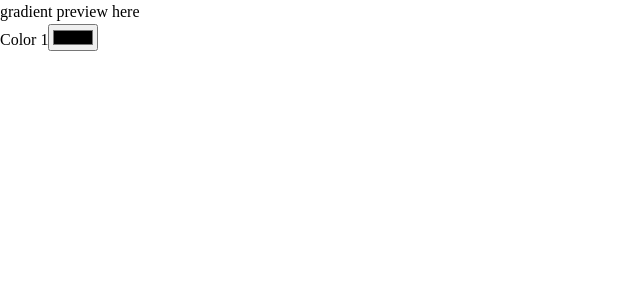
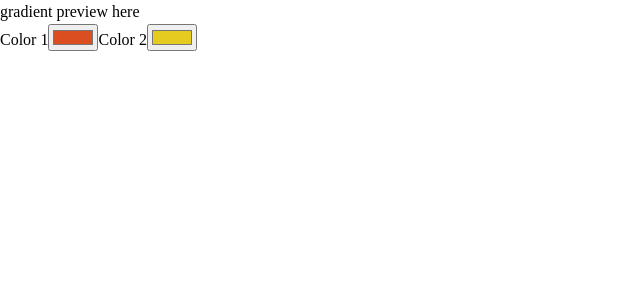
Before and after one commit to niklonberg/react-gradient-generator, a React (Vite) app: page / in a window 1280 px wide. Shown: the top 300 px of the page, without its empty margins (0-640 px from the left). Built offline with nearby package versions, Linux system fonts and the light colour scheme.

Commit message:
set colors to be array, map over it to create inputs

```diff
--- a/src/components/GradientGenerator/GradientGenerator.js
+++ b/src/components/GradientGenerator/GradientGenerator.js
@@ -2,18 +2,20 @@ import React from "react";
 import Input from "../Input";
 
 function GradientGenerator() {
-  const [color, setColor] = React.useState([]);
+  const [colors, setColors] = React.useState(["#db4e1f", "#e5ca1f"]);
 
-  console.log({ color });
+  console.log({ colors });
   return (
     <div>
       <div>gradient preview here</div>
-      <Input
-        label={"Color 1"}
-        inputType={"color"}
-        value={color}
-        onChange={(e) => setColor(e.target.value)}
-      />
+      {colors.map((color, index) => (
+        <Input
+          label={`Color ${index + 1}`}
+          inputType={"color"}
+          value={color}
+          onChange={(e) => setColors(e.target.value)}
+        />
+      ))}
     </div>
   );
 }
```
